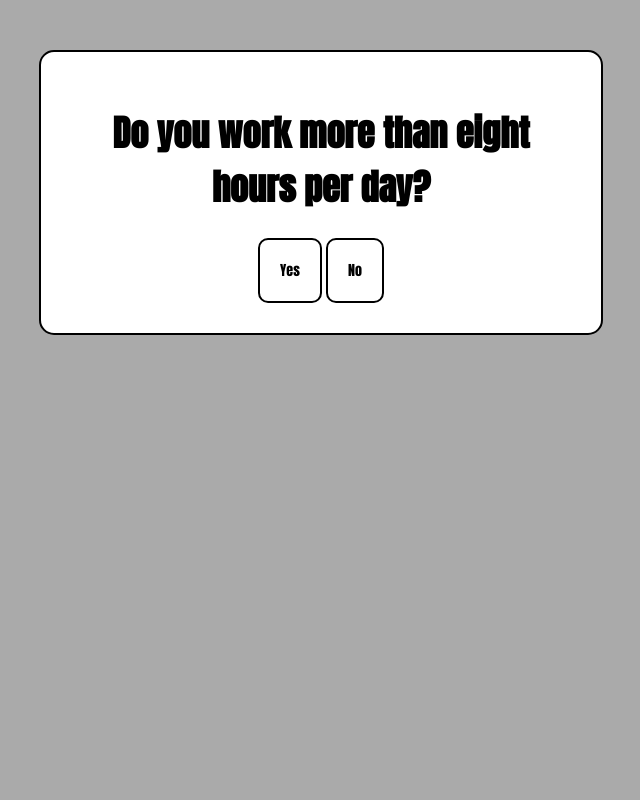
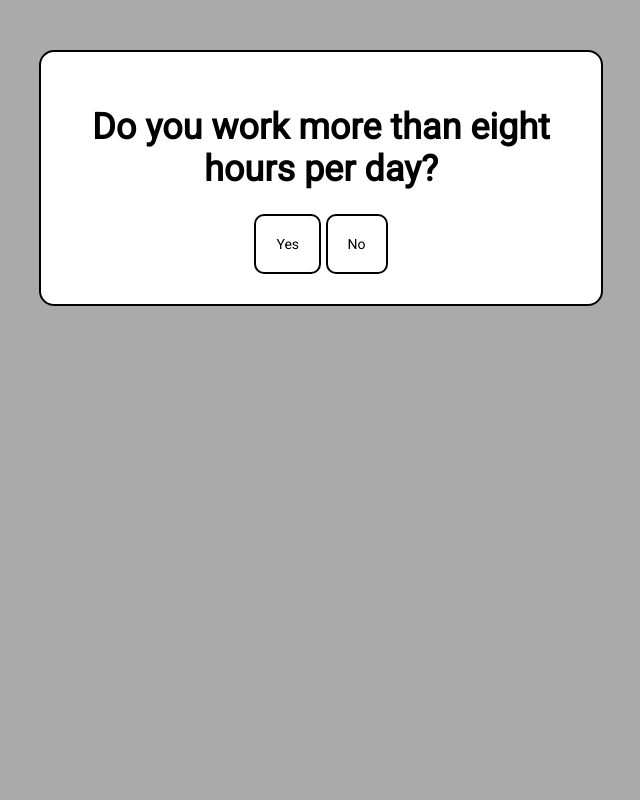
Before and after one commit to emodeca/Defunct, a PHP site: page / in a window 1280 px wide. Shown: the whole page, without its empty margins (351-991 px from the left). Run offline with PHP 8.4, Linux system fonts and the light colour scheme.

Commit message:
Font change

```diff
--- a/break.css
+++ b/break.css
@@ -30,12 +30,12 @@ div.q {
     left:50%;
 }
 body {
-  font-family: 'Anton', serif;
+  font-family: 'Roboto', serif;
   font-size: 18px;
     background-color:#aaa;
 }
 .button {
-  font-family: 'Anton', serif;
+  font-family: 'Roboto', serif;
   font-size: 14px;
     padding:20px;
     background-color:white;
--- a/index.html
+++ b/index.html
@@ -3,6 +3,7 @@
     <head>
         <link rel="stylesheet" type="text/css" href="break.css">
 		<link rel="stylesheet" type="text/css" href="http://fonts.googleapis.com/css?family=Anton">
+		<link rel="stylesheet" type="text/css" href="http://fonts.googleapis.com/css?family=Roboto">
         <script language="JavaScript" type="text/javascript" src="jquery-1.11.0.js"></script>
         <script language="JavaScript" type="text/javascript" src="cookies.js"></script>
         <script language="JavaScript" type="text/javascript" src="break.js"></script>
```
